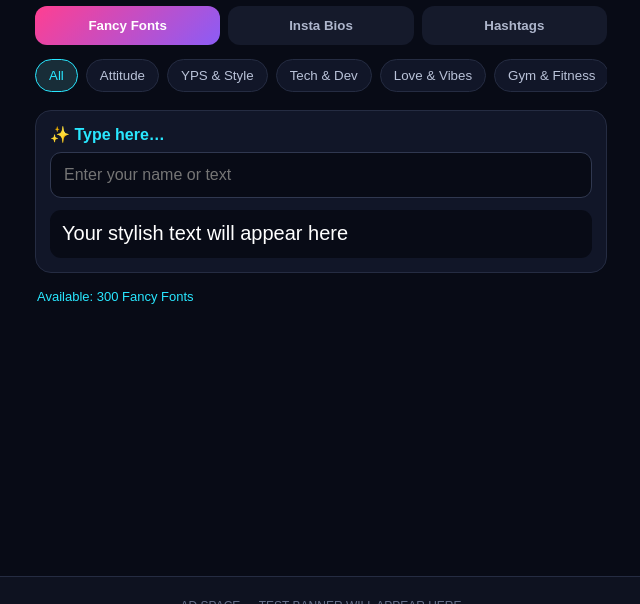
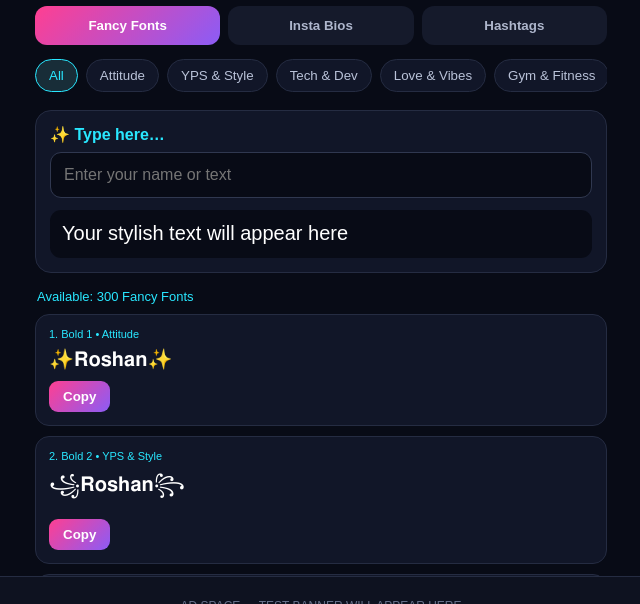
Before and after one commit to roshanalone9579523945-debug/status-saver-app, a website: page www/index.html in a window 1280 px wide. Shown: the part 166-770 px from the top of the page, without its empty margins (319-959 px from the left). Drawn offline with Linux system fonts and the light colour scheme.

Commit message:
Render fancy font cards with copy buttons

```diff
--- a/www/index.html
+++ b/www/index.html
@@ -58,6 +58,7 @@ input{width:100%;padding:13px;border:1px solid #303850;border-radius:11px;backgr
       <div class="preview" id="preview">Your stylish text will appear here</div>
     </div>
     <div class="count">Available: 300 Fancy Fonts</div>
+<div id="fontList"></div>
   </div>
 
   <div id="bios" class="section">
@@ -83,5 +84,41 @@ function updatePreview(){
   document.getElementById('preview').textContent=text||'Your stylish text will appear here';
 }
 </script>
-</body>
+<script src="data.js"></script></body>
 </html>
+<style>
+#fontList{display:grid;gap:10px;margin-top:10px}
+.font-card{background:#111628;border:1px solid #252c42;border-radius:14px;padding:13px}
+.font-name{font-size:11px;color:#29e7ff;margin-bottom:7px}
+.font-preview{font-size:20px;word-break:break-word;margin-bottom:10px}
+.copy-btn{border:0;border-radius:9px;padding:8px 14px;background:linear-gradient(135deg,#ff3f91,#8b5cf6);color:#fff;font-weight:bold}
+</style>
+<script>
+(function(){
+  function renderFonts(){
+    const box=document.getElementById('fontList');
+    if(!box || !window.fancyFonts) return;
+    const text=document.getElementById('customText')?.value || 'Roshan';
+    box.innerHTML='';
+    window.fancyFonts.forEach((font,i)=>{
+      let fn;
+      try{ fn=eval('('+font.transform+')'); }catch(e){ fn=t=>t; }
+      const styled=font.prefix+fn(text)+font.suffix;
+      const card=document.createElement('div');
+      card.className='font-card';
+      card.innerHTML='<div class="font-name">'+(i+1)+'. '+font.name+' • '+font.category+'</div><div class="font-preview"></div><button class="copy-btn">Copy</button>';
+      card.querySelector('.font-preview').textContent=styled;
+      card.querySelector('.copy-btn').onclick=()=>{
+        navigator.clipboard.writeText(styled);
+        card.querySelector('.copy-btn').textContent='Copied ✓';
+        setTimeout(()=>card.querySelector('.copy-btn').textContent='Copy',1200);
+      };
+      box.appendChild(card);
+    });
+  }
+  window.addEventListener('load',renderFonts);
+  window.renderFonts=renderFonts;
+  const input=document.getElementById('customText');
+  if(input) input.addEventListener('input',renderFonts);
+})();
+</script>
```
